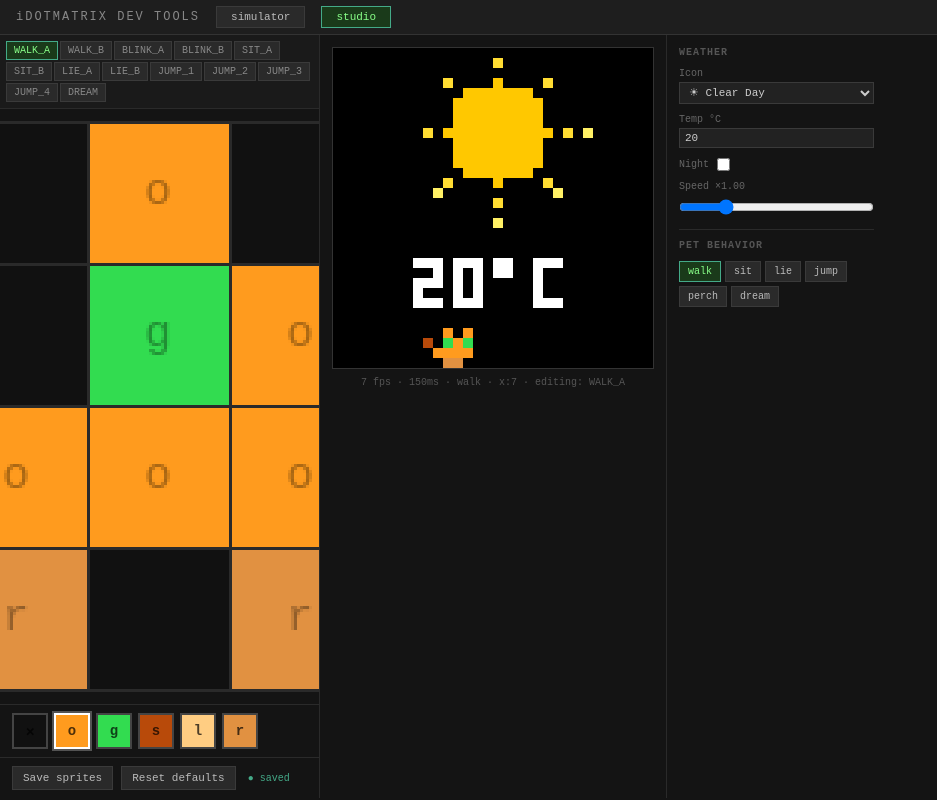
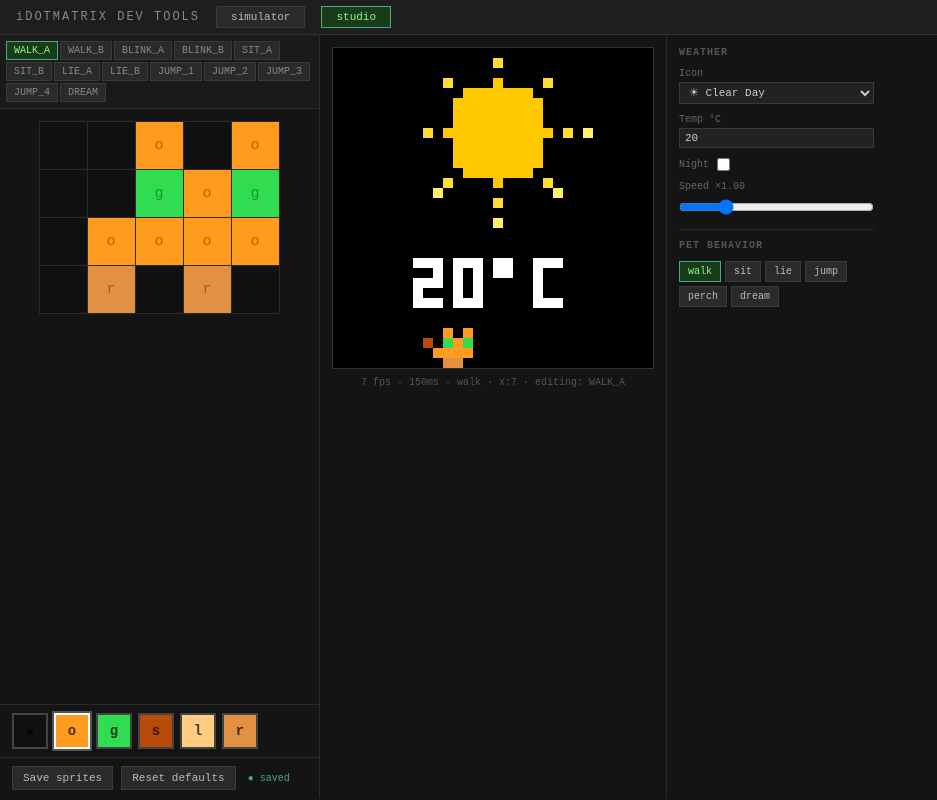
Before and after one commit to brmk/iDotMatrix-Meoweather, a React (Vite) app in the folder dev/: page / in a window 1280 px wide. Both pictures are taken after a click on the button "studio". Shown: the whole page, without its empty margins (0-937 px from the left). Built offline with nearby package versions, Linux system fonts and the light colour scheme.

Commit message:
feat: enhance grid canvas dimensions and alignment for improved rendering

```diff
--- a/dev/src/components/Studio.tsx
+++ b/dev/src/components/Studio.tsx
@@ -221,6 +221,9 @@ export default function Studio() {
   }, []);
 
   const statusColor = { saved: '#4a8', unsaved: '#a84', saving: '#888', error: '#a44' }[saveStatus];
+  const gridRows = frames[curFrame];
+  const gridWidth = 5 * CELL + 1;
+  const gridHeight = gridRows.length * CELL + 1;
 
   // ---- Shared input styles ----
   const inp: React.CSSProperties = { background: '#222', color: '#ccc', border: '1px solid #3a3a3a', padding: '3px 5px', fontFamily: 'monospace', fontSize: 11, width: '100%' };
@@ -244,9 +247,9 @@ export default function Studio() {
         </div>
 
         {/* Grid canvas */}
-        <div style={{ flex: 1, padding: 12, display: 'flex', justifyContent: 'center', overflow: 'auto' }}>
+        <div style={{ flex: 1, padding: 12, display: 'flex', justifyContent: 'center', alignItems: 'flex-start', overflow: 'auto' }}>
           <canvas ref={gridRef}
-            style={{ cursor: 'crosshair', imageRendering: 'pixelated' }}
+            style={{ cursor: 'crosshair', imageRendering: 'pixelated', width: gridWidth, height: gridHeight, flex: '0 0 auto' }}
             onMouseDown={e => { e.preventDefault(); painting.current = true; paintAt(e, e.button === 2); }}
             onMouseMove={e => { if (painting.current) paintAt(e, e.button === 2); }}
             onContextMenu={e => { e.preventDefault(); paintAt(e, true); }}
```
